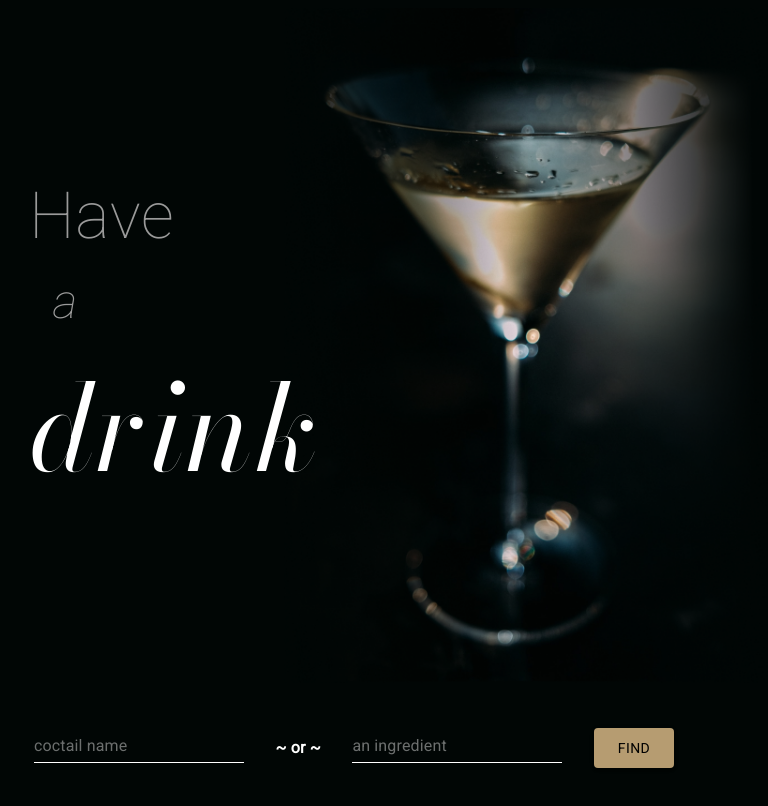
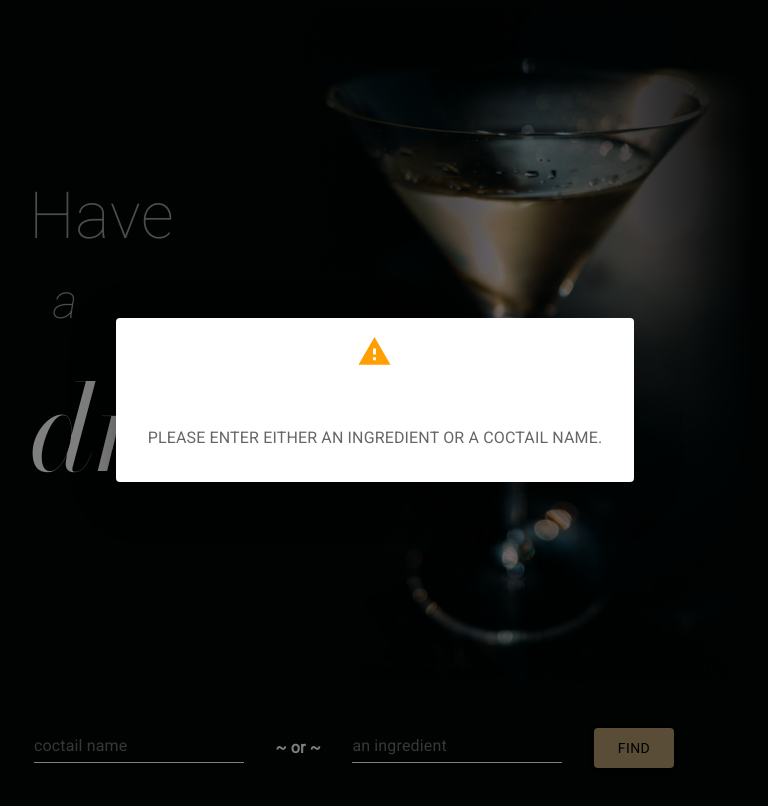
Before and after one commit to marcushu/Coctails, a React (Create React App) app: page / in a window 1280 px wide. Both pictures are taken after a click on the button "FIND". Shown: the top 806 px of the page, without its empty margins (265-1033 px from the left). Built offline with nearby package versions, Linux system fonts and the light colour scheme.

Commit message:
added error modal

```diff
--- a/src/components/SearchForm.tsx
+++ b/src/components/SearchForm.tsx
@@ -1,5 +1,6 @@
-import { Box, Button, TextField, Typography } from "@mui/material";
+import { Box, Button, Dialog, DialogContentText, DialogTitle, TextField, Typography } from "@mui/material";
 import { FunctionComponent, useState } from "react";
+import WarningIcon from '@mui/icons-material/Warning';
 
 interface SearchFormProps {
   callback: (tearm: string, byName: boolean) => void
@@ -8,12 +9,12 @@ interface SearchFormProps {
 const SearchForm: FunctionComponent<SearchFormProps> = ({ callback }) => {
   const [searchByNameTxt, setSearchByNameTxt] = useState("");
   const [ingredientTxt, setingredientTxt] = useState("");
+  const [showDialog, setShowDialog] = useState(false);
 
   const callSearch = () => {
-    if (!searchByNameTxt && !ingredientTxt) {
-      alert("Fill in a name or an ingredeint")
-    } else if (searchByNameTxt && ingredientTxt) {
-      alert('Fill in EITHER a coctail name OR an ingredient')
+    // note: the second condition should not be possible
+    if ((!searchByNameTxt && !ingredientTxt) || (searchByNameTxt && ingredientTxt)) {
+      setShowDialog(true);
     } else {
       callback(searchByNameTxt! + ingredientTxt, !!searchByNameTxt)
     }
@@ -66,6 +67,15 @@ const SearchForm: FunctionComponent<SearchFormProps> = ({ callback }) => {
         }}>
         find
       </Button>
+      <Dialog open={showDialog} onClose={() => setShowDialog(false)}
+        sx={{ textAlign: 'center' }}>
+        <DialogTitle>
+          <WarningIcon sx={{ color: '#ffa000' }} fontSize="large" />
+        </DialogTitle>
+        <DialogContentText p={4}>
+          PLEASE ENTER EITHER AN INGREDIENT OR A COCTAIL NAME.
+        </DialogContentText>
+      </Dialog>
     </Box>
   );
 }
```
